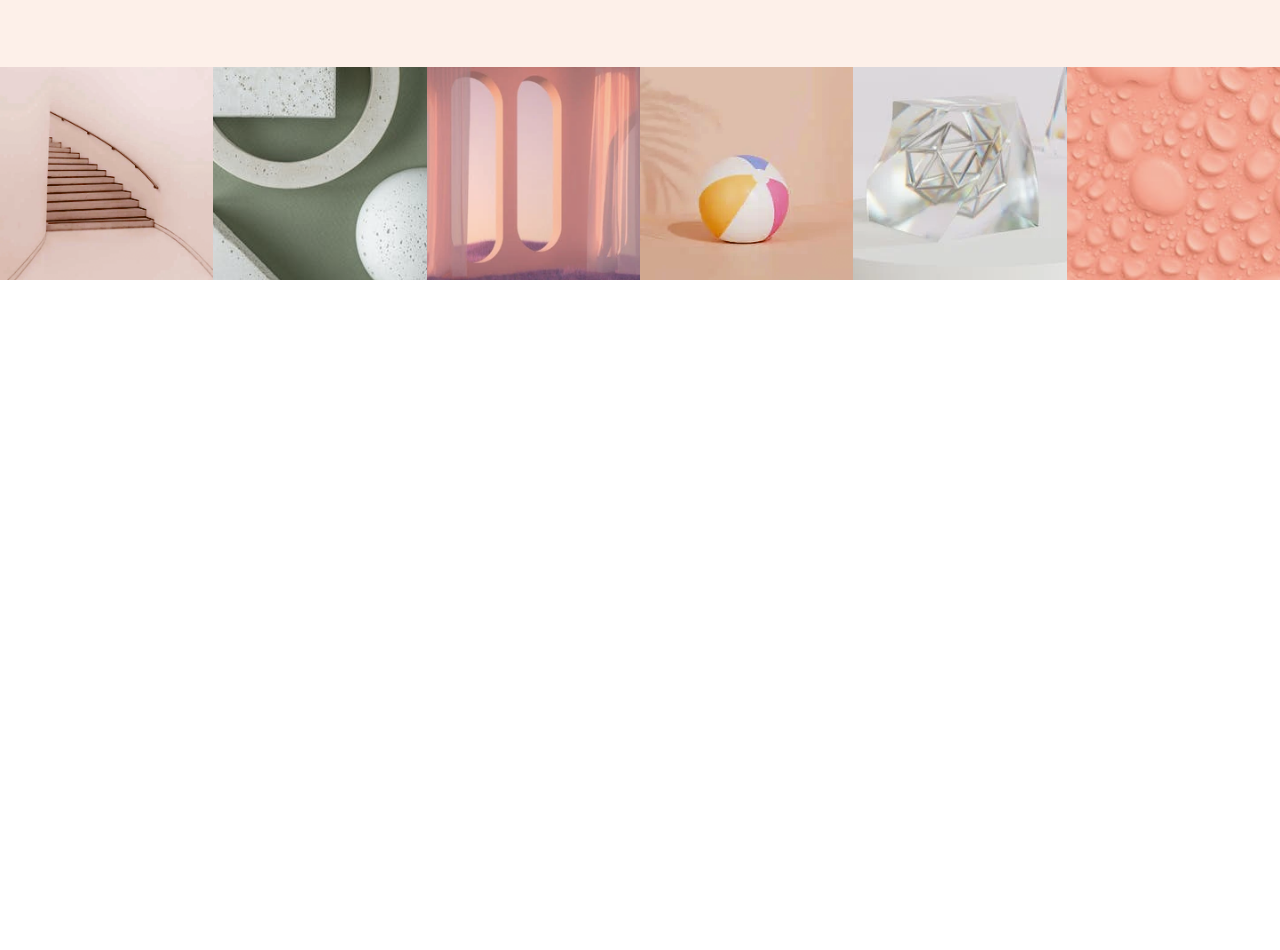
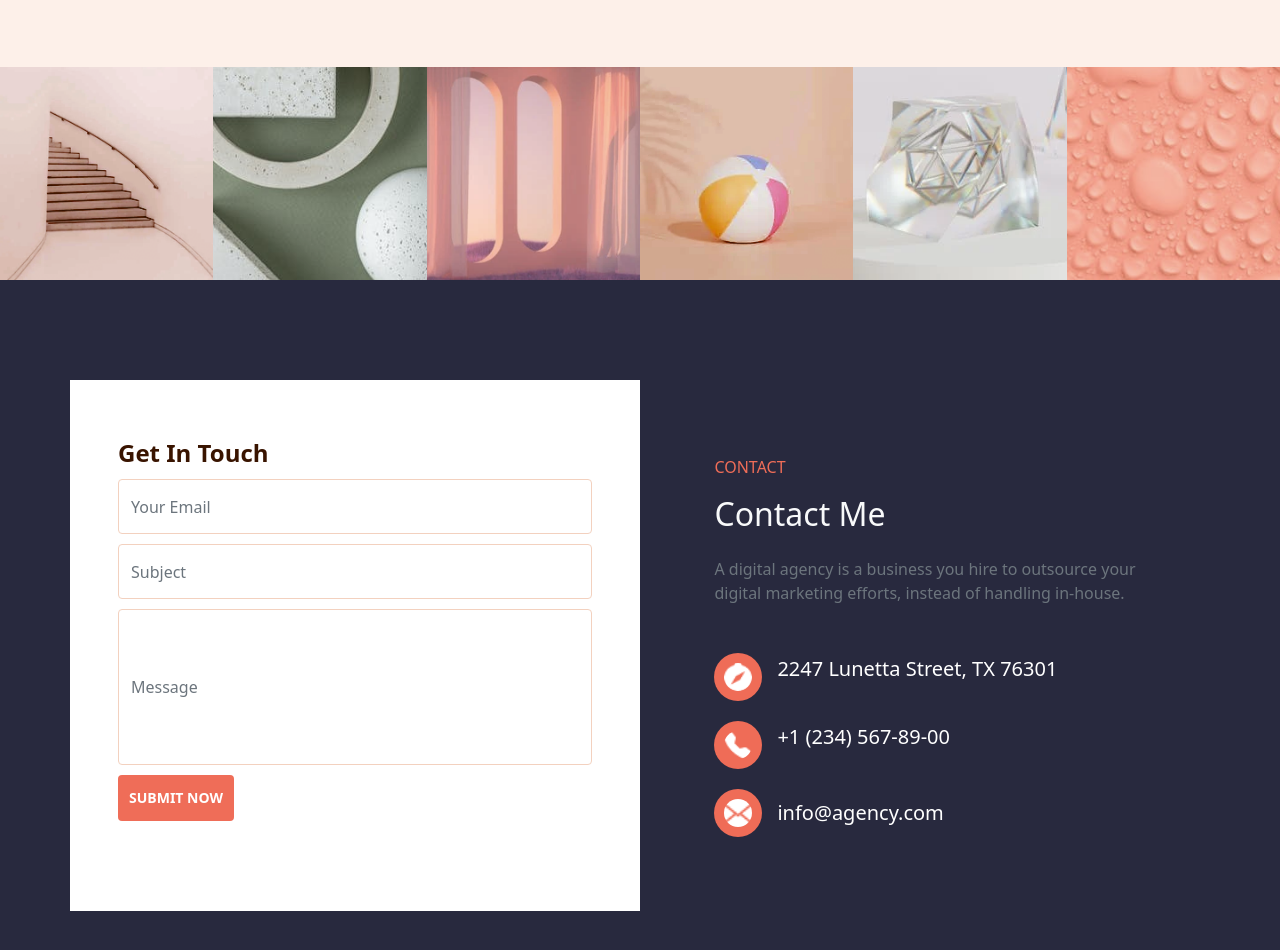
Before and after one commit to arnob-das/personal-portfolio, a plain HTML site: page index.html in a window 1280 px wide. Shown: the part 7781-8731 px from the top of the page. Before the commit the page ends 8061 px from the top, so only its background shows below. Drawn offline with nearby package versions, Linux system fonts and the light colour scheme.

Commit message:
contact form done

```diff
--- a/css/index.css
+++ b/css/index.css
@@ -366,7 +366,7 @@
   line-height: 32px;
   color: rgba(255, 255, 255, 0.64);
 }
-#faq a{
+#faq a {
   padding: 14px 24px;
   background: #ef6d58;
 }
@@ -491,6 +491,75 @@
   text-transform: uppercase;
   color: #391400;
 }
+#contact {
+  background: #28293e;
+  padding-top: 100px;
+  padding-bottom: 70px;
+}
+#contact .row {
+  display: flex;
+  align-items: center;
+}
+.contact-box {
+  background: #fff;
+  padding-top: 57px;
+  padding-bottom: 90px;
+  display: flex;
+  justify-content: center;
+}
+.contact-box h4 {
+  font-weight: bold;
+  font-size: 24px;
+  line-height: 32px;
+  color: #391400;
+}
+.contact-box input {
+  border: 1px solid #f3d1bf;
+  height: 55px;
+  width: 474px;
+  margin-top: 10px;
+}
+.input-message {
+  height: 156px !important;
+}
+.contact-box .submit-now {
+  padding: 15px 10px;
+  margin-top: 10px;
+  font-weight: 900;
+  font-size: 14px;
+  line-height: 14px;
+  text-transform: uppercase;
+  color: #ffffff;
+  background: #ef6d58;
+}
+.contact-right {
+  display: flex;
+  align-items: center;
+  margin-top: 20px;
+}
+.contact-right h2 {
+  font-weight: 800;
+  font-size: 56px;
+  line-height: 64px;
+  letter-spacing: -1px;
+  color: #ffffff;
+}
+.contact-right a,
+.contact-right p {
+  font-weight: normal;
+  font-size: 20px;
+  line-height: 32px;
+  color: #ffffff;
+  margin-left: 15px;
+  text-decoration: none;
+}
+.contact-right img {
+  height: 48px;
+  width: 48px;
+  background: #ef6c57;
+  padding: 10px;
+  border-radius: 50%;
+}
 /* media query */
 @media only screen and (min-device-width: 320px) and (max-device-width: 480px) {
   #header h1 {
--- a/index.html
+++ b/index.html
@@ -444,7 +444,7 @@
             </div>
             <div class="blog-container row mt-4">
                 <div class="col-lg-8 col-sm-12 left">
-                    <img src="./assets/image/blog1.png" alt="">
+                    <img src="./assets/image/blog1.png" class="img-fluid" alt="">
                     <p>Stories</p>
                     <h3>Agency is a business you hire to<br> outsource</h3>
                     <p class="text-secondary">5 Nov, 2021</p>
@@ -497,8 +497,42 @@
     </section>
     <!-- Contact Section -->
     <section id="contact">
+        <div class="container">
+            <div class="row">
+                <div class="col-lg-6 contact-box">
+                    <div>
+                        <h4>Get In Touch</h4>
+                        <input type="email" class="form-control" placeholder="Your Email">
+                        <input type="text" class="form-control" placeholder="Subject">
+                        <input type="text" class="form-control input-message" placeholder="Message">
+                        <a href="#" class="btn submit-now">Submit Now</a>
+                    </div>
+                </div>
+                <div class="col-lg-6 d-flex align-center justify-content-center">
+                    <div>
+                        <p class="special">CONTACT</p>
+                        <h2 class="text-light">Contact Me</h2>
+                        <p class="text-secondary mt-4">A digital agency is a business you hire to outsource your<br>
+                            digital
+                            marketing efforts, instead of handling in-house.</p>
+                        <div class="contact-right mt-5">
+                            <img class="img" src="./assets/icon/location.png" alt="">
+                            <p>2247 Lunetta Street, TX 76301</p>
+                        </div>
+                        <div class="contact-right">
+                            <img class="img" src="./assets/icon/phone.png" alt="">
+                            <p>+1 (234) 567-89-00</p>
+                        </div>
+                        <div class="contact-right">
+                            <img class="img" src="./assets/icon/mail.png" alt="">
+                            <a href="mailto:info@agency.com" target="_blank">info@agency.com</a>
+                        </div>
+                    </div>
+                </div>
+            </div>
+        </div>
+    </section>
 
-    </section>
 
 
     <!-- bootstrap javascript file -->
```
Also changed, not shown: assets/icon/email.png (added), assets/icon/location.png (added), assets/icon/mail.png (added), assets/icon/phone.png (added).
